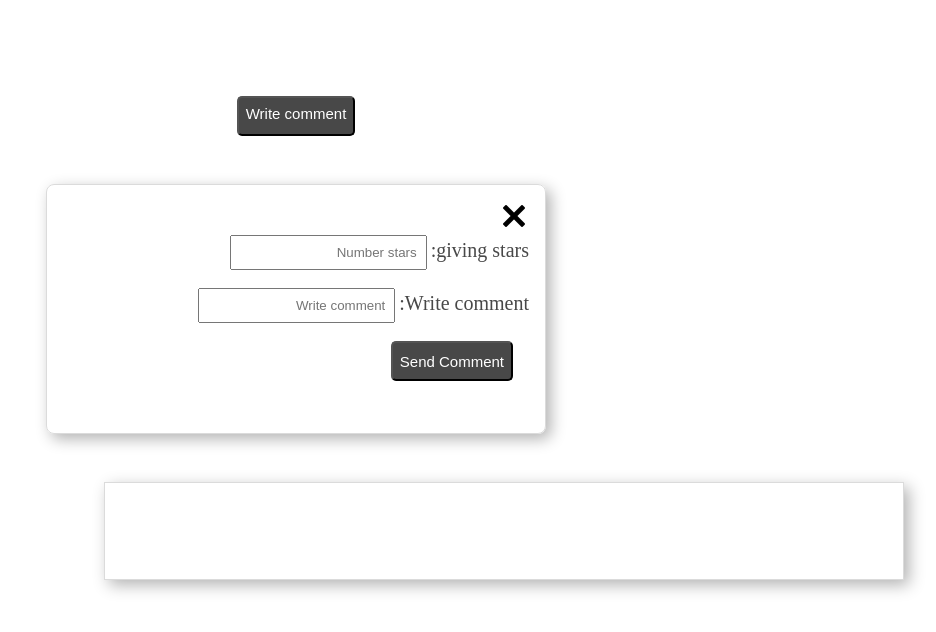
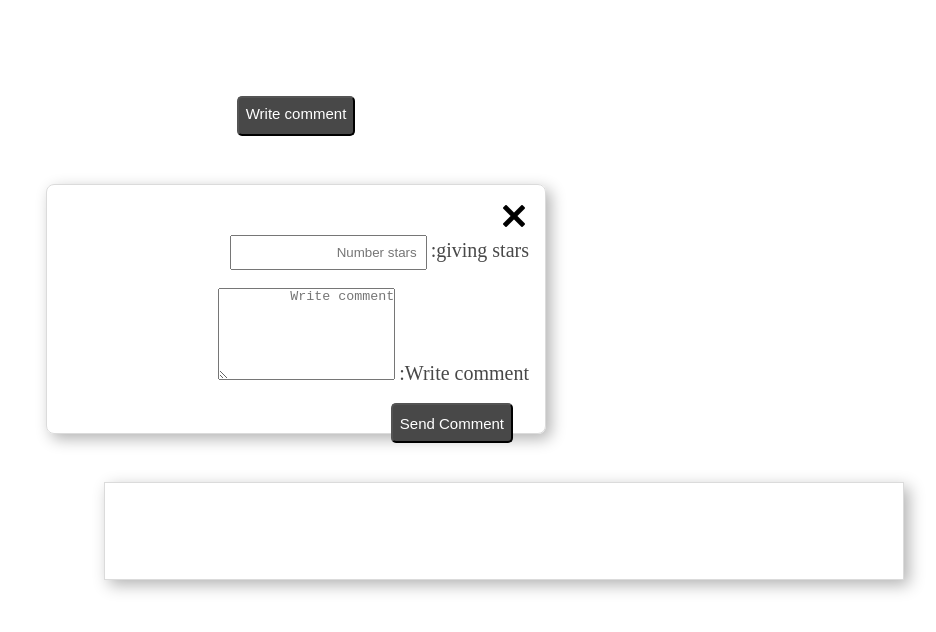
Before and after one commit to mardi-niyayesh/online-shop, a plain HTML site: page frontend/component/feedbacks/feedback.html in a window 1280 px wide. Both pictures are taken after a click on the button "Write comment". Shown: the whole page, without its empty margins (344-1280 px from the left). Drawn offline with Linux system fonts and the light colour scheme; no server answers.

Commit message:
change box-comment

```diff
--- a/frontend/component/feedbacks/feedback.html
+++ b/frontend/component/feedbacks/feedback.html
@@ -28,7 +28,7 @@
 
         <div class="container-input">
         <label class="box-comment-nameuser">Write comment:</label>
-        <input type="text" placeholder="Write comment" class="input-comment">
+         <textarea rows="6" placeholder="Write comment" class="input-comment"></textarea>
         </div>
 
         <br>
```
